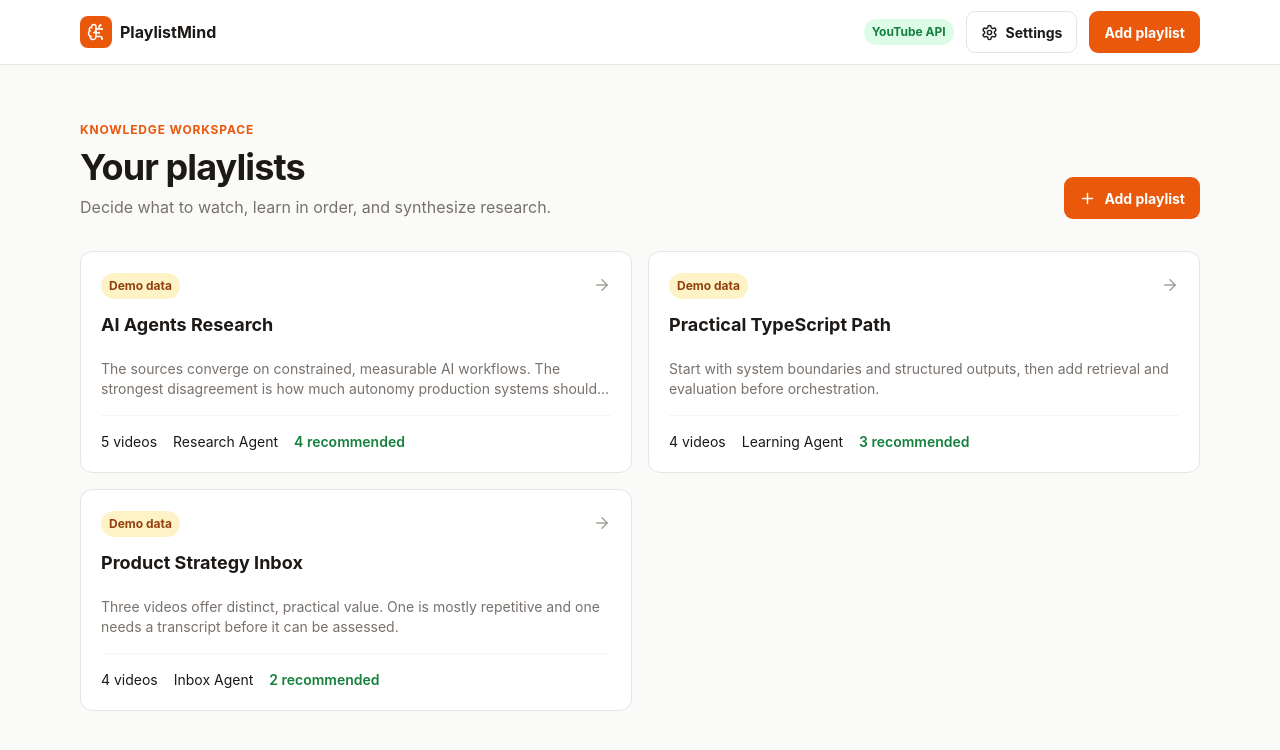
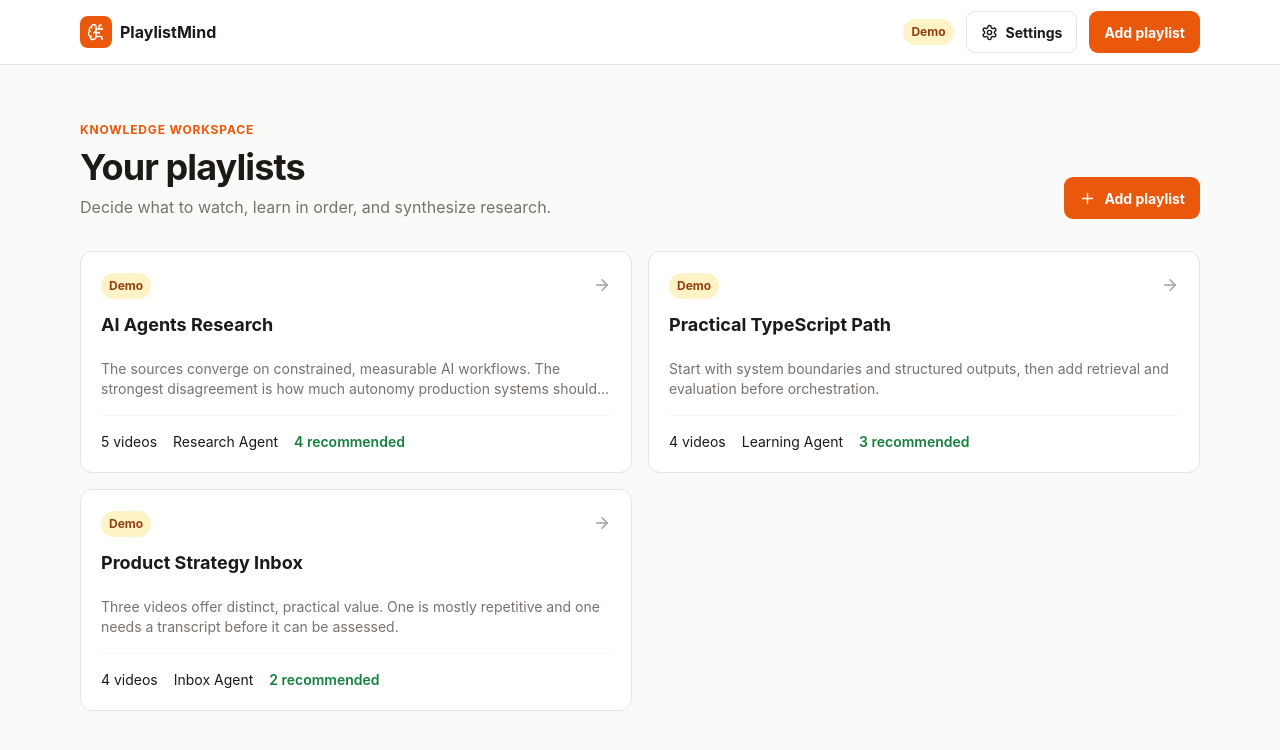
Before and after one commit to foobarsik/ytsum, a Next.js app: page / in a window 1280 px wide. Shown: the top 750 px of the page. Built offline with nearby package versions, Linux system fonts and the light colour scheme; no server answers.

Commit message:
Show demo badges only

```diff
--- a/src/app/layout.tsx
+++ b/src/app/layout.tsx
@@ -9,6 +9,5 @@ export const metadata: Metadata = { title: { default: "PlaylistMind", template:
 export const viewport: Viewport = { themeColor: "#ea580c", width: "device-width", initialScale: 1, viewportFit: "cover" };
 
 export default function RootLayout({ children }: Readonly<{ children: React.ReactNode }>) {
-  const hasYouTube = Boolean(process.env.YOUTUBE_API_KEY);
-  return <html lang="en"><body><PlaylistProvider><PwaClient /><header className="border-b border-[var(--border)] bg-white"><div className="shell flex h-16 items-center justify-between"><Link href="/" className="flex items-center gap-2 font-bold"><span className="grid size-8 place-items-center rounded-lg bg-[var(--accent)] text-white"><BrainCircuit size={18} aria-hidden="true" /></span>PlaylistMind</Link><div className="flex items-center gap-3"><span className={`badge hidden sm:inline-flex ${hasYouTube ? "badge-green" : "badge-amber"}`}>{hasYouTube ? "YouTube API" : "Demo mode"}</span><Link href="/settings" className="button button-secondary" aria-label="Settings"><Settings size={17}/><span className="hidden sm:inline">Settings</span></Link><Link href="/playlists/new" className="button button-primary">Add playlist</Link></div></div></header><main>{children}</main></PlaylistProvider></body></html>;
+  return <html lang="en"><body><PlaylistProvider><PwaClient /><header className="border-b border-[var(--border)] bg-white"><div className="shell flex h-16 items-center justify-between"><Link href="/" className="flex items-center gap-2 font-bold"><span className="grid size-8 place-items-center rounded-lg bg-[var(--accent)] text-white"><BrainCircuit size={18} aria-hidden="true" /></span>PlaylistMind</Link><div className="flex items-center gap-3"><span className="badge badge-amber hidden sm:inline-flex">Demo</span><Link href="/settings" className="button button-secondary" aria-label="Settings"><Settings size={17}/><span className="hidden sm:inline">Settings</span></Link><Link href="/playlists/new" className="button button-primary">Add playlist</Link></div></div></header><main>{children}</main></PlaylistProvider></body></html>;
 }
--- a/src/app/page.tsx
+++ b/src/app/page.tsx
@@ -7,6 +7,6 @@ const modeNames = { inbox: "Inbox Agent", learning: "Learning Agent", research:
 export default function HomePage() {
   const { playlists, ready } = usePlaylists();
   return <div className="shell py-10 sm:py-14"><div className="mb-8 flex items-end justify-between gap-4"><div><p className="eyebrow mb-2">Knowledge workspace</p><h1 className="text-3xl font-bold tracking-tight sm:text-4xl">Your playlists</h1><p className="muted mt-2">Decide what to watch, learn in order, and synthesize research.</p></div><Link href="/playlists/new" className="button button-primary hidden sm:inline-flex"><Plus size={17} aria-hidden="true" />Add playlist</Link></div>
-    {!ready ? <div className="grid gap-4 md:grid-cols-2">{[1,2,3].map((x) => <div key={x} className="surface p-5"><div className="skeleton mb-4 h-5 w-2/3"/><div className="skeleton h-4 w-1/2"/></div>)}</div> : playlists.length === 0 ? <section className="surface py-16 text-center"><ListVideo className="mx-auto mb-4 text-stone-400" size={32}/><h2 className="text-lg font-bold">No playlists yet</h2><p className="muted mt-2 mb-5">Add a demo playlist to see the full workflow.</p><Link href="/playlists/new" className="button button-primary">Add playlist</Link></section> : <div className="grid gap-4 md:grid-cols-2">{playlists.map((playlist) => <Link key={playlist.id} href={`/playlists/${playlist.id}`} className="surface group p-5 transition-colors hover:border-[#EA580C]"><div className="mb-5 flex items-start justify-between gap-3"><div><span className="badge badge-amber mb-3">Demo data</span><h2 className="text-lg font-bold group-hover:text-[#EA580C]">{playlist.title}</h2></div><ArrowRight className="mt-1 text-stone-400 group-hover:text-[#EA580C]" size={18}/></div><p className="muted mb-4 line-clamp-2 text-sm">{playlist.analysis.overview}</p><div className="flex flex-wrap gap-x-4 gap-y-2 border-t border-stone-100 pt-4 text-sm"><span>{playlist.videos.length} videos</span><span>{modeNames[playlist.mode]}</span><span className="font-semibold text-[#15803D]">{playlist.analysis.recommended.length} recommended</span></div></Link>)}</div>}
+    {!ready ? <div className="grid gap-4 md:grid-cols-2">{[1,2,3].map((x) => <div key={x} className="surface p-5"><div className="skeleton mb-4 h-5 w-2/3"/><div className="skeleton h-4 w-1/2"/></div>)}</div> : playlists.length === 0 ? <section className="surface py-16 text-center"><ListVideo className="mx-auto mb-4 text-stone-400" size={32}/><h2 className="text-lg font-bold">No playlists yet</h2><p className="muted mt-2 mb-5">Add a demo playlist to see the full workflow.</p><Link href="/playlists/new" className="button button-primary">Add playlist</Link></section> : <div className="grid gap-4 md:grid-cols-2">{playlists.map((playlist) => <Link key={playlist.id} href={`/playlists/${playlist.id}`} className="surface group p-5 transition-colors hover:border-[#EA580C]"><div className="mb-5 flex items-start justify-between gap-3"><div>{playlist.isDemo && <span className="badge badge-amber mb-3">Demo</span>}<h2 className="text-lg font-bold group-hover:text-[#EA580C]">{playlist.title}</h2></div><ArrowRight className="mt-1 text-stone-400 group-hover:text-[#EA580C]" size={18}/></div><p className="muted mb-4 line-clamp-2 text-sm">{playlist.analysis.overview}</p><div className="flex flex-wrap gap-x-4 gap-y-2 border-t border-stone-100 pt-4 text-sm"><span>{playlist.videos.length} videos</span><span>{modeNames[playlist.mode]}</span><span className="font-semibold text-[#15803D]">{playlist.analysis.recommended.length} recommended</span></div></Link>)}</div>}
   </div>;
 }
```
